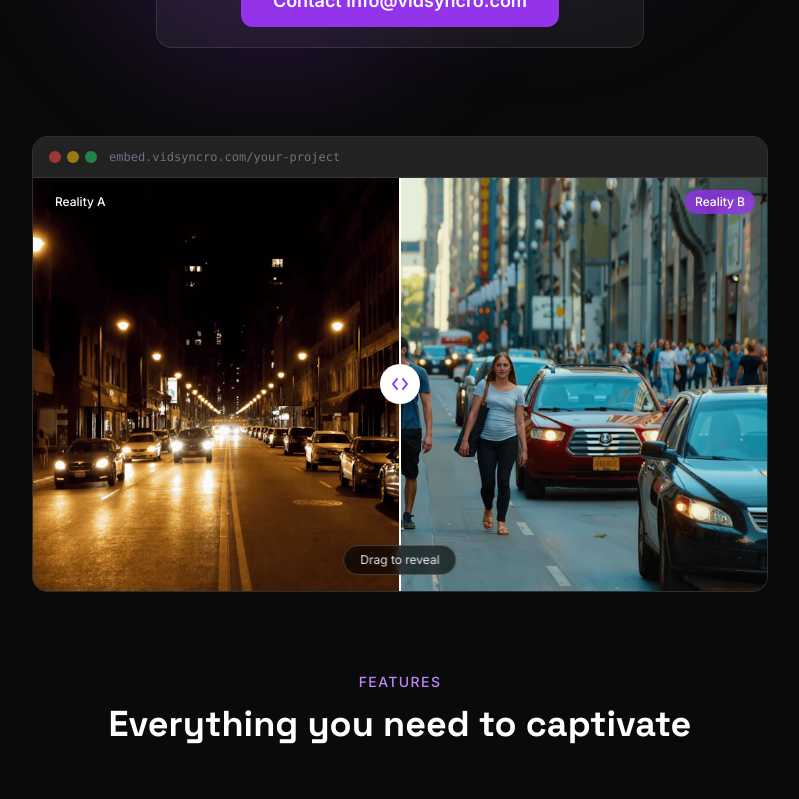
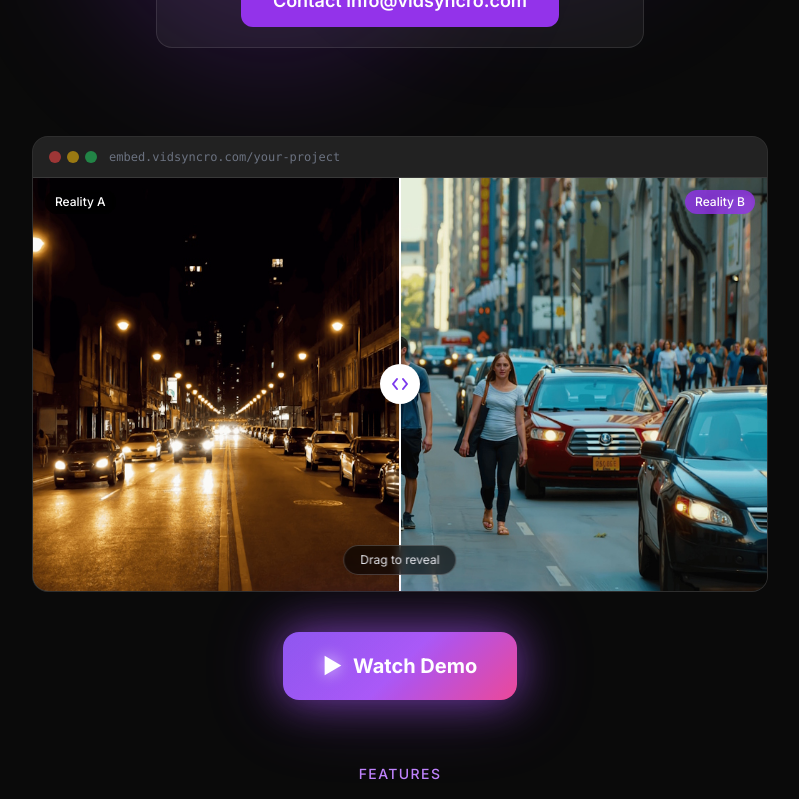
Before and after one commit to v3ads/vidsyncro, a Next.js app: page / in a window 1280 px wide. Shown: the part 460-1259 px from the top of the page, without its empty margins (240-1039 px from the left). Built offline with nearby package versions, Linux system fonts and the light colour scheme; no server answers.

Commit message:
Update page.tsx

```diff
--- a/src/app/page.tsx
+++ b/src/app/page.tsx
@@ -80,16 +80,8 @@ function BeforeAfterSlider() {
           onTouchMove={onTouchMove}
           onTouchEnd={onTouchEnd}
         >
-          <img
-            src="/day.jpg"
-            alt="Reality B - Day"
-            className="absolute inset-0 w-full h-full object-cover"
-            draggable={false}
-          />
-          <div
-            className="absolute inset-0 overflow-hidden"
-            style={{ width: sliderPos + '%' }}
-          >
+          <img src="/day.jpg" alt="Reality B - Day" className="absolute inset-0 w-full h-full object-cover" draggable={false} />
+          <div className="absolute inset-0 overflow-hidden" style={{ width: sliderPos + '%' }}>
             <img
               src="/night.jpg"
               alt="Reality A - Night"
@@ -98,10 +90,7 @@ function BeforeAfterSlider() {
               draggable={false}
             />
           </div>
-          <div
-            className="absolute top-0 bottom-0 w-0.5 bg-white shadow-lg"
-            style={{ left: sliderPos + '%', transform: 'translateX(-50%)' }}
-          >
+          <div className="absolute top-0 bottom-0 w-0.5 bg-white shadow-lg" style={{ left: sliderPos + '%', transform: 'translateX(-50%)' }}>
             <div
               className="absolute top-1/2 left-1/2 -translate-x-1/2 -translate-y-1/2 w-10 h-10 rounded-full bg-white shadow-xl flex items-center justify-center"
               style={{ cursor: isDragging ? 'grabbing' : 'grab' }}
@@ -112,15 +101,9 @@ function BeforeAfterSlider() {
               </svg>
             </div>
           </div>
-          <div className="absolute top-3 left-3 bg-black/60 backdrop-blur-sm text-white text-xs px-2.5 py-1 rounded-full font-medium pointer-events-none">
-            Reality A
-          </div>
-          <div className="absolute top-3 right-3 bg-purple-600/80 backdrop-blur-sm text-white text-xs px-2.5 py-1 rounded-full font-medium pointer-events-none">
-            Reality B
-          </div>
-          <div className="absolute bottom-4 left-1/2 -translate-x-1/2 bg-black/60 backdrop-blur-sm border border-white/20 rounded-full px-4 py-1.5 text-xs text-gray-200 pointer-events-none">
-            Drag to reveal
-          </div>
+          <div className="absolute top-3 left-3 bg-black/60 backdrop-blur-sm text-white text-xs px-2.5 py-1 rounded-full font-medium pointer-events-none">Reality A</div>
+          <div className="absolute top-3 right-3 bg-purple-600/80 backdrop-blur-sm text-white text-xs px-2.5 py-1 rounded-full font-medium pointer-events-none">Reality B</div>
+          <div className="absolute bottom-4 left-1/2 -translate-x-1/2 bg-black/60 backdrop-blur-sm border border-white/20 rounded-full px-4 py-1.5 text-xs text-gray-200 pointer-events-none">Drag to reveal</div>
         </div>
       </div>
     </div>
@@ -207,13 +190,33 @@ export default function LandingPage() {
       </section>
 
       {/* INTERACTIVE SLIDER */}
-      <section className="pb-20">
+      <section className="pb-10">
+        <motion.div initial={{ opacity: 0, y: 30 }} animate={{ opacity: 1, y: 0 }} transition={{ delay: 0.6, duration: 0.7 }}>
+          <BeforeAfterSlider />
+        </motion.div>
+      </section>
+
+      {/* WATCH DEMO BUTTON */}
+      <section className="pb-16 flex justify-center px-4">
         <motion.div
-          initial={{ opacity: 0, y: 30 }}
+          initial={{ opacity: 0, y: 20 }}
           animate={{ opacity: 1, y: 0 }}
-          transition={{ delay: 0.6, duration: 0.7 }}
+          transition={{ delay: 0.9, duration: 0.6 }}
         >
-          <BeforeAfterSlider />
+          <a
+            href="https://www.vidsyncro.com/app-demo-g4dsv-867174d8349c4e07"
+            target="_blank"
+            rel="noopener noreferrer"
+            className="relative inline-flex items-center gap-3 px-10 py-5 rounded-2xl text-white font-bold text-xl transition-all duration-300 hover:scale-105"
+            style={{
+              background: 'linear-gradient(135deg, #7c3aed 0%, #a855f7 50%, #ec4899 100%)',
+              boxShadow: '0 0 40px rgba(168, 85, 247, 0.6), 0 0 80px rgba(168, 85, 247, 0.3), 0 4px 24px rgba(0,0,0,0.4)',
+            }}
+          >
+            <span style={{ filter: 'drop-shadow(0 0 8px rgba(255,255,255,0.8))' }}>&#9654;</span>
+            Watch Demo
+            <span className="absolute inset-0 rounded-2xl" style={{ background: 'linear-gradient(135deg, rgba(255,255,255,0.15) 0%, transparent 60%)', pointerEvents: 'none' }} />
+          </a>
         </motion.div>
       </section>
 
```
